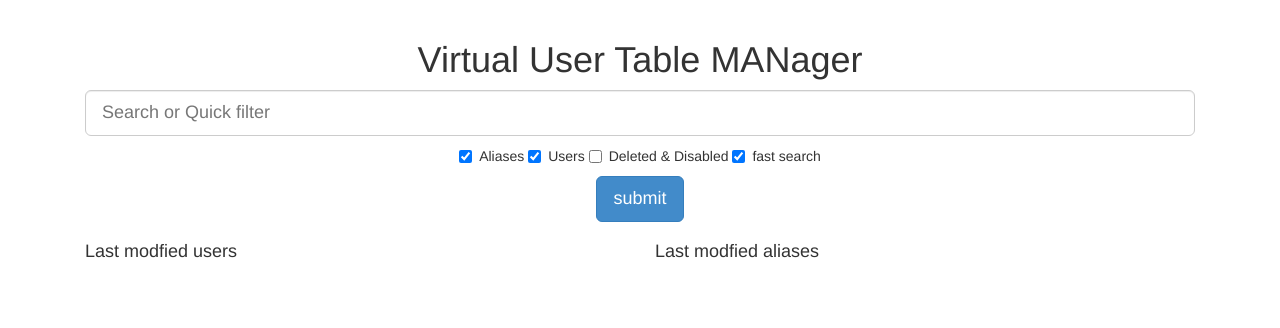
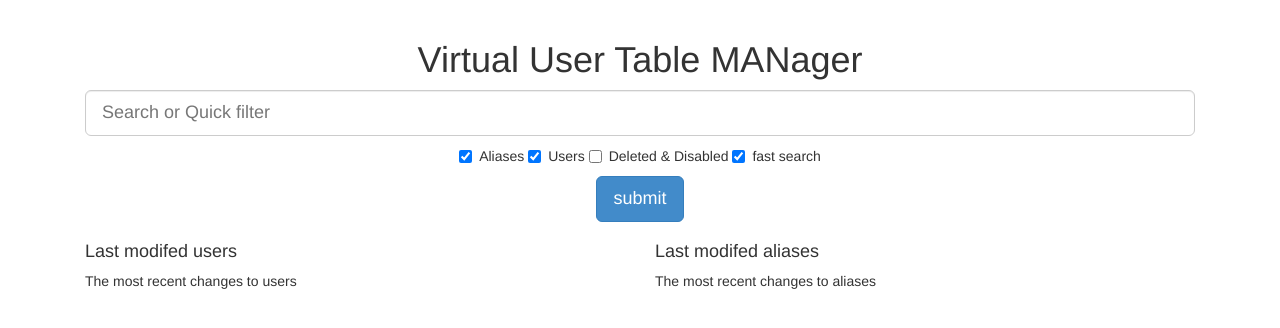
Before and after one commit to dwagon/django-vutman, a Django app: page /vutman/ in a window 1280 px wide. Shown: the part 52-380 px from the top of the page. Run offline with Django 3.2, Linux system fonts and the light colour scheme; the visitor is signed in with stand-in values (Sample User, id 1); data that the repository does not hold is empty; parts of the project's set-up code (start-up, migrations or seed data) failed here and were passed over; some libraries are stand-ins or nearby versions.

Commit message:
Minor tweaks to index

```diff
--- a/vutman/templates/index.html
+++ b/vutman/templates/index.html
@@ -4,7 +4,8 @@
 
 <div class="row">
 <div class="col-lg-6">
-  <h4>Last modfied users</h4>
+  <h4>Last modifed users</h4>
+  <p>The most recent changes to users</p>
   <ul class="searchlist">
 {% for user in user_list %}
     <li>
@@ -16,7 +17,8 @@
   </ul>
 </div>
 <div class="col-lg-6">
-  <h4>Last modfied aliases</h4>
+  <h4>Last modifed aliases</h4>
+  <p>The most recent changes to aliases</p>
 
   <ul class="searchlist">
 {% for alias in alias_list %}
```
